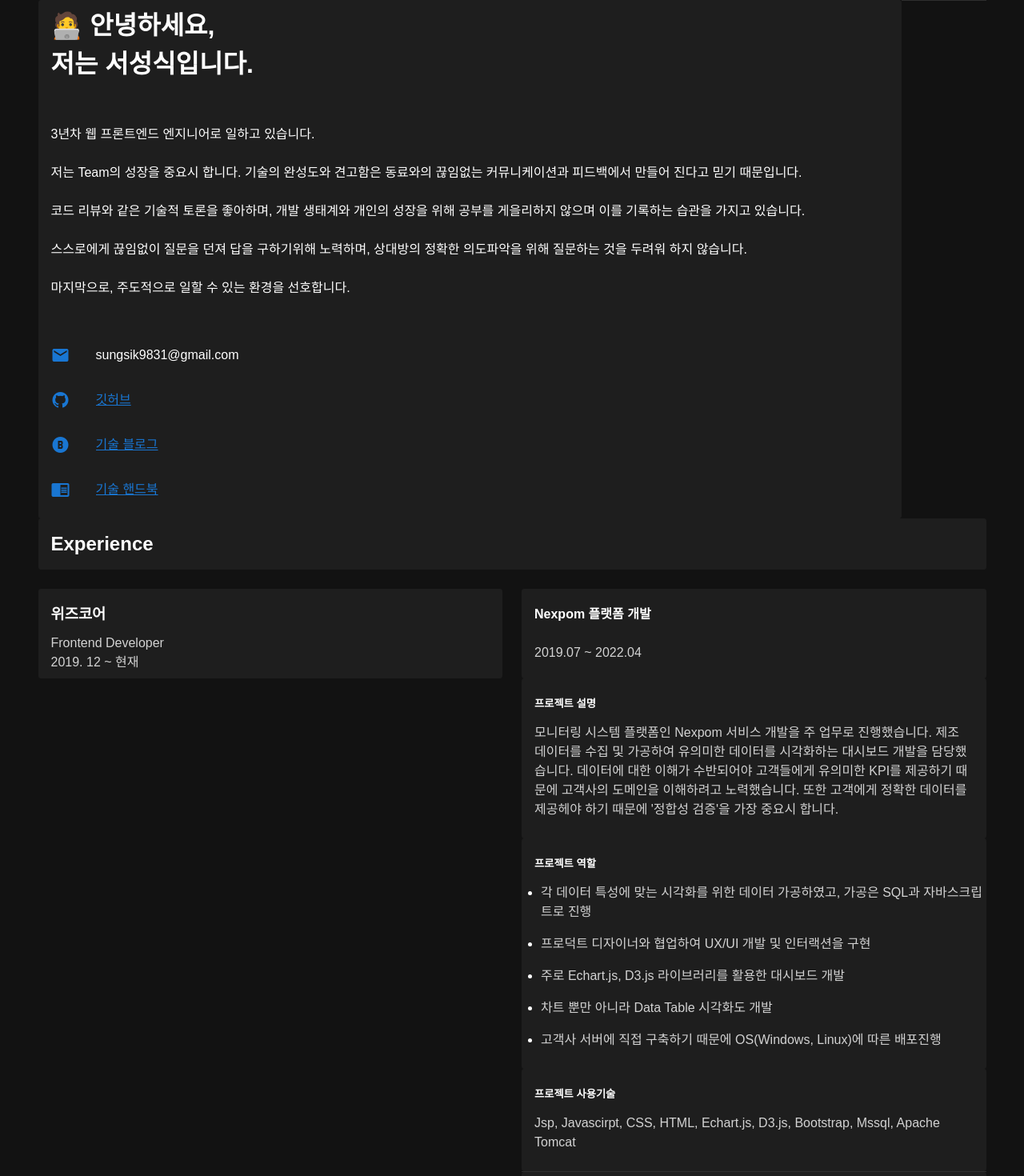
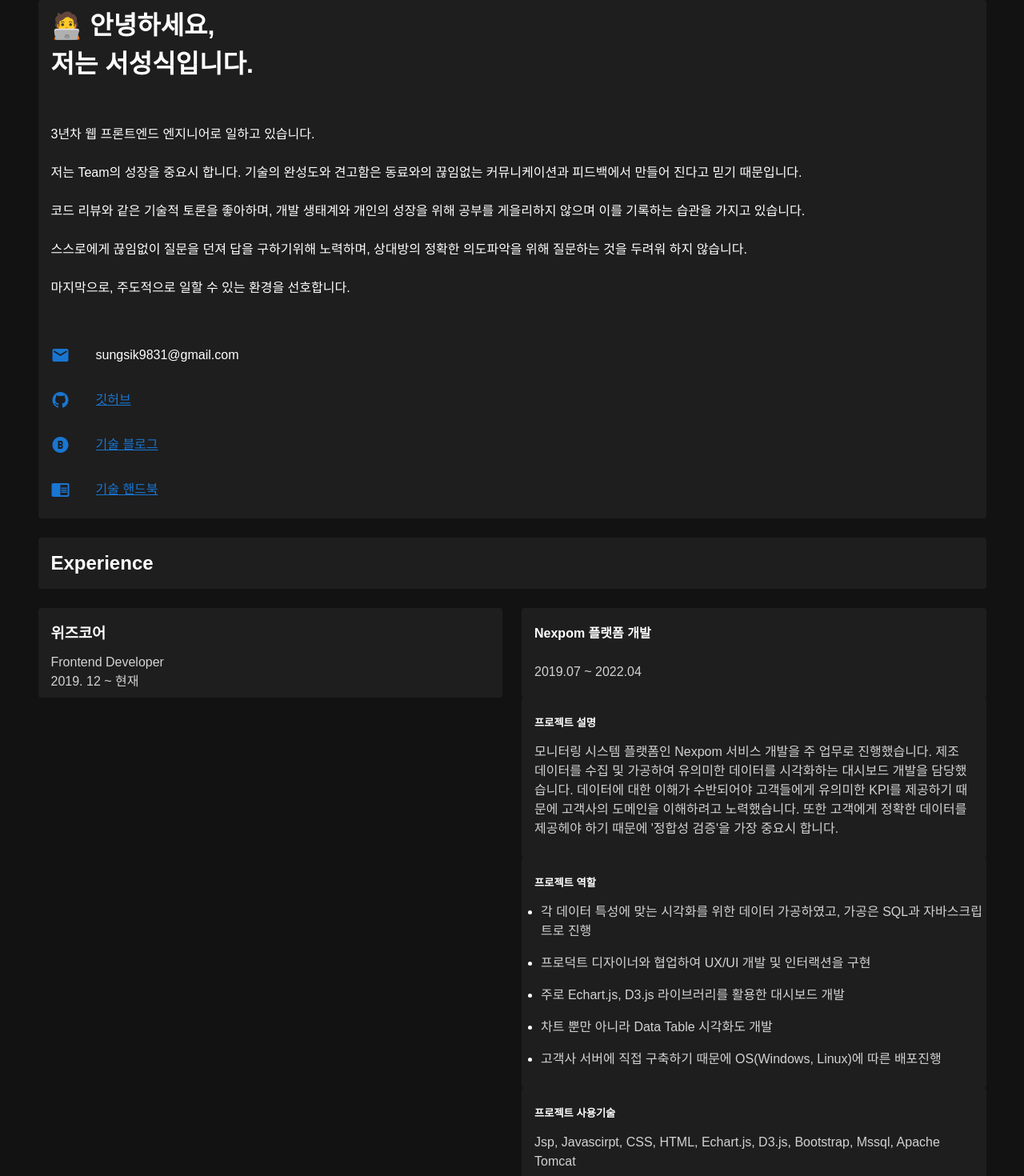
Before and after one commit to s-seongsik/nuxtjs-resume, a Nuxt app: page / in a window 1280 px wide. Shown: the top 1470 px of the page at 80% size. Built offline with nearby package versions, Linux system fonts and the light colour scheme.

Commit message:
리팩토링 x여백 및 짤리는 부분 css  수정 2022-04-07

```diff
--- a/assets/variables.scss
+++ b/assets/variables.scss
@@ -79,6 +79,11 @@ ul > li:before {
   font-weight: 500;
 }
 
+a {
+  display: block;
+  float: left;
+}
+
 .theme--dark.v-list {
   background: #121212 !important;
 }
@@ -87,13 +92,21 @@ ul > li:before {
   width: 100%; max-width: 50rem; margin-top: 3rem;
 }
 
+html,body{
+  width:100%;
+  overflow-x:hidden;
+}
+
 // Small to medium tablet / laptop
 @media screen and (max-width: 960px) {
-  h1 {
+  h1,h2 {
     font-size: 2.5rem;
   }
+  h3 {
+    font-size: 1.5rem;
+  }
   h4 {
-    font-size: 1.5rem;
+    font-size: 1.2rem;
   }
   h5 {
     font-size: 1rem;
@@ -101,4 +114,7 @@ ul > li:before {
   .profile-paragraph {
     font-size: 1.1rem;
   }
+  .normal-paragraph {
+    font-size: 1rem;
+  }
 }
--- a/components/refactoring/Experience.vue
+++ b/components/refactoring/Experience.vue
@@ -47,7 +47,7 @@
                                         <h5>프로젝트 설명</h5>
                                     </v-list-item>
                                     <v-list-item>
-                                        <p style="color:lightgray">{{p_value.description}}</p>
+                                        <p class="normal-paragraph" style="color:lightgray">{{p_value.description}}</p>
                                     </v-list-item>
                             </v-list>
                         </v-card>
@@ -58,7 +58,7 @@
                                     <h5>프로젝트 역할</h5>
                                 </v-list-item>
                                 <ul>
-                                    <li v-for="(r_value,r_index) in p_value.role" :key="r_index"><p style="color:lightgray">{{r_value}}</p></li>
+                                    <li v-for="(r_value,r_index) in p_value.role" :key="r_index"><p class="normal-paragraph" style="color:lightgray">{{r_value}}</p></li>
                                 </ul>
                             </v-list>
                         </v-card>
@@ -69,7 +69,7 @@
                                         <h5>프로젝트 사용기술</h5>
                                     </v-list-item>
                                     <v-list-item>
-                                        <p style="color:lightgray">{{p_value.tech}}</p>
+                                        <p class="normal-paragraph" style="color:lightgray">{{p_value.tech}}</p>
                                     </v-list-item>
                             </v-list>
                         </v-card>
--- a/components/refactoring/Skill.vue
+++ b/components/refactoring/Skill.vue
@@ -20,7 +20,7 @@
                     <v-list-item>
                         <ul>
                             <li v-for="(list, index) in value.contents" :key="index">
-                                <p style="color:lightgray">{{list.text}}</p>
+                                <p class="normal-paragraph" style="color:lightgray">{{list.text}}</p>
                             </li>
                         </ul>
                     </v-list-item>
--- a/pages/index.vue
+++ b/pages/index.vue
@@ -2,15 +2,15 @@
 <v-container grid-list-md >
   <v-row justify="center">
     <RfProfile/>
-    <v-divider></v-divider>
+    <!-- <v-divider></v-divider> -->
     <RfExperience/>
-    <v-divider></v-divider>
+    <!-- <v-divider></v-divider> -->
     <RfOpensource/>
-    <v-divider></v-divider>
+    <!-- <v-divider></v-divider> -->
     <RfSkill/>
-    <v-divider></v-divider>
+    <!-- <v-divider></v-divider> -->
     <RfCertificate/>
-    <v-divider></v-divider>
+    <!-- <v-divider></v-divider> -->
     <RfEducation/>
   </v-row>
 </v-container>
@@ -20,16 +20,6 @@
 export default {
   name: 'IndexPage',
   components:{
-    /** 기존 컴포넌트 */
-    Profile: () => import('~/components/resume/Profile.vue'),
-    About: () => import('~/components/resume/About.vue'),
-    Skill: () => import('~/components/resume/Skill.vue'),
-    Experience: () => import('~/components/resume/Experience.vue'),
-    Project: () => import('~/components/resume/Project.vue'),
-    Certificate: () => import('~/components/resume/Certificate.vue'),
-    Education: () => import('~/components/resume/Education.vue'),
-    Opensource: () => import('~/components/resume/Opensource.vue'),
-
     /** 리팩토링 컴포넌트 */
     RfProfile: () => import('~/components/refactoring/Profile.vue'),
     RfExperience: () => import('~/components/refactoring/Experience.vue'),
--- a/store/opensource.js
+++ b/store/opensource.js
@@ -34,34 +34,36 @@ export const state = () => ({
                     text: '누구나 쉽게 사용할 수 있도록 간단하게 구현하고자 노력했습니다.',
                 },
                 {
-                    text: 'https://github.com/s-seongsik/nuxtjs-resume',
+                    text: 'To Github 저장소',
                     link: 'https://github.com/s-seongsik/nuxtjs-resume'
                 }
 
             ],
         },
         {
-            title : 'Willy will 일정 관리 애플리케이션',
+            title : 'Willy will 일정 관리 앱',
             contents : [
                 {
                     text: '네이티브 앱(안드로이드)을 개발해보고 구글플레이에 배포까지 하고싶어서 시작한 토이 프로젝트(5인) 입니다.',
                 },
                 {
-                    text: '할일(To-do) 혹은 작업(Task) 정리를 도와주는 애플리케이션으로, 실제 다양한 To-do 앱들을 직접 사용해보면서 부족한 기능들을 추가하여 개발하였습니다.(예, 목표달성 기능)',
+                    text: '할일(To-do) 혹은 작업(Task) 정리를 도와주는 애플리케이션입니다.',
                 },
                 {
-                    text: '모안드로이드 스튜디오, Java, Gradle, Sqlite로 개발을 진행했습니다. 협업은 Git, Github, GitHub Desktop으로 진행했습니다.',
+                    text: '실제 다양한 To-do 앱들을 직접 사용해보면서 부족한 기능들을 추가하여 개발하였습니다.(예, 목표달성 기능)',
+                },
+                {
+                    text: '모안드로이드 스튜디오, Java, Gradle, Sqlite로 개발을 진행했습니다.',
+                },
+                {
+                    text: '협업은 Git, Github, GitHub Desktop으로 진행했습니다.',
                 },
                 {
                     text: '일정 추가 화면 개발을 담당하였습니다.',
                 },
                 {
-                    text: 'https://play.google.com/store/apps/details?id=com.willy.will',
+                    text: 'To Google play',
                     link: 'https://play.google.com/store/apps/details?id=com.willy.will'
-                },
-                {
-                    text: 'https://github.com/HelloWorld0707/willy_will',
-                    link: 'https://github.com/HelloWorld0707/willy_will'
                 },
             ],
         },
```
Also changed, not shown: components/refactoring/Opensource.vue (+21 -1 lines).
